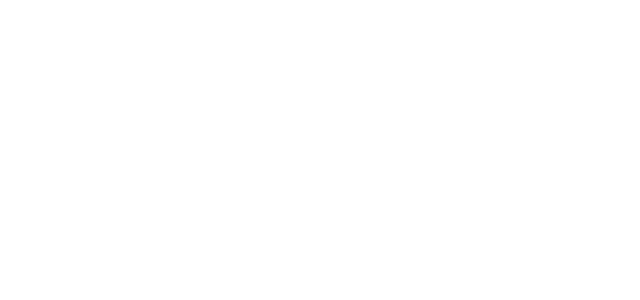
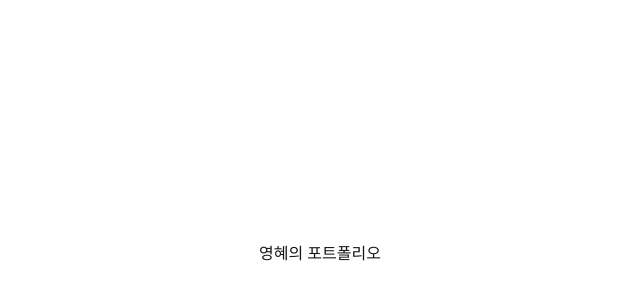
Before and after one commit to kwonyounghye/nextjs, a Next.js app: page / in a window 1280 px wide. Shown: the part 148-448 px from the top of the page, without its empty margins (320-960 px from the left). Built offline with nearby package versions, Linux system fonts and the light colour scheme.

Commit message:
Design: add title to navigation bar

```diff
--- a/src/app/page.tsx
+++ b/src/app/page.tsx
@@ -5,7 +5,7 @@
   return (
     <div className={styles.page}>
       <main className={styles.main}>
-
+        <nav>영혜의 포트폴리오</nav>
       </main>
       <footer className={styles.footer}>
 
```
